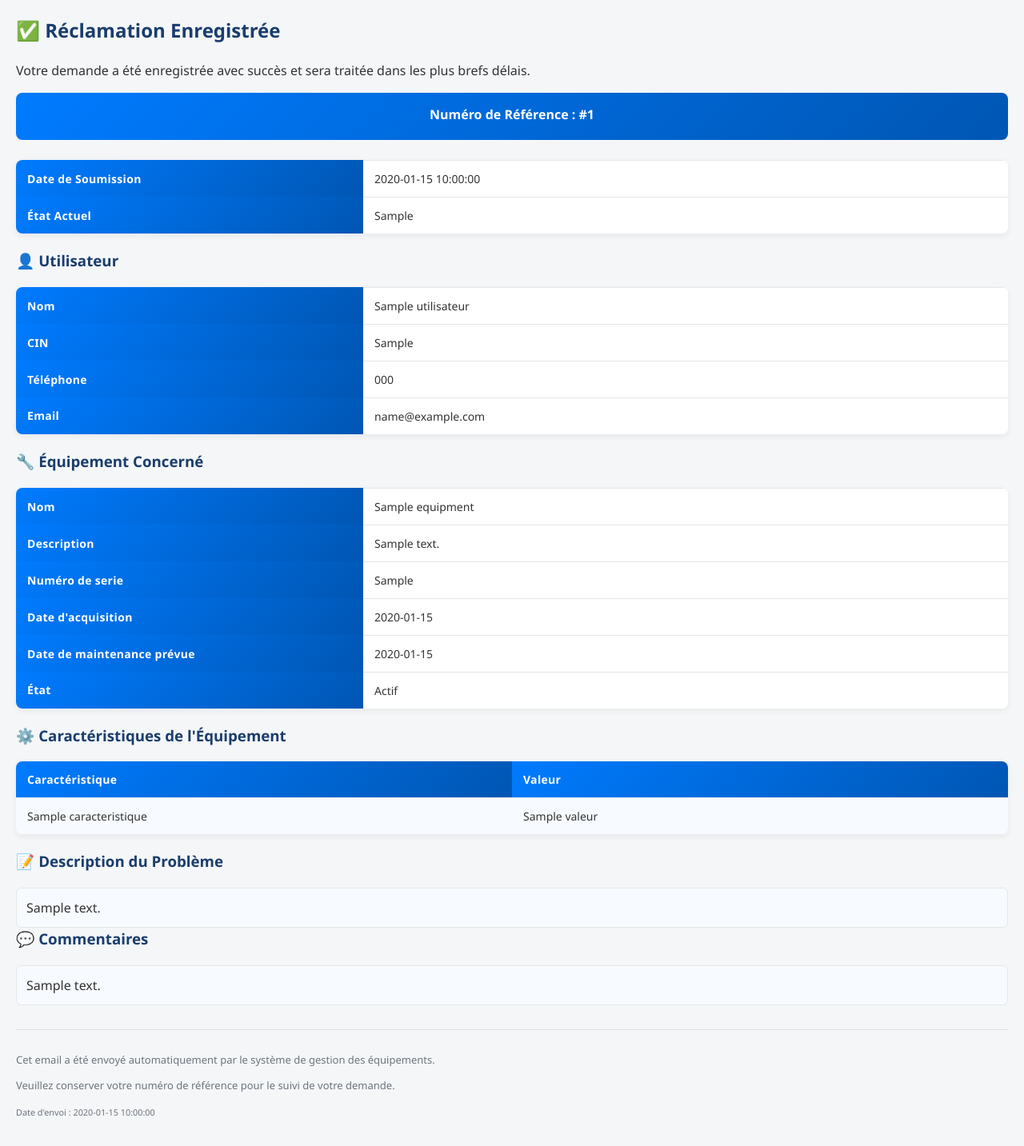
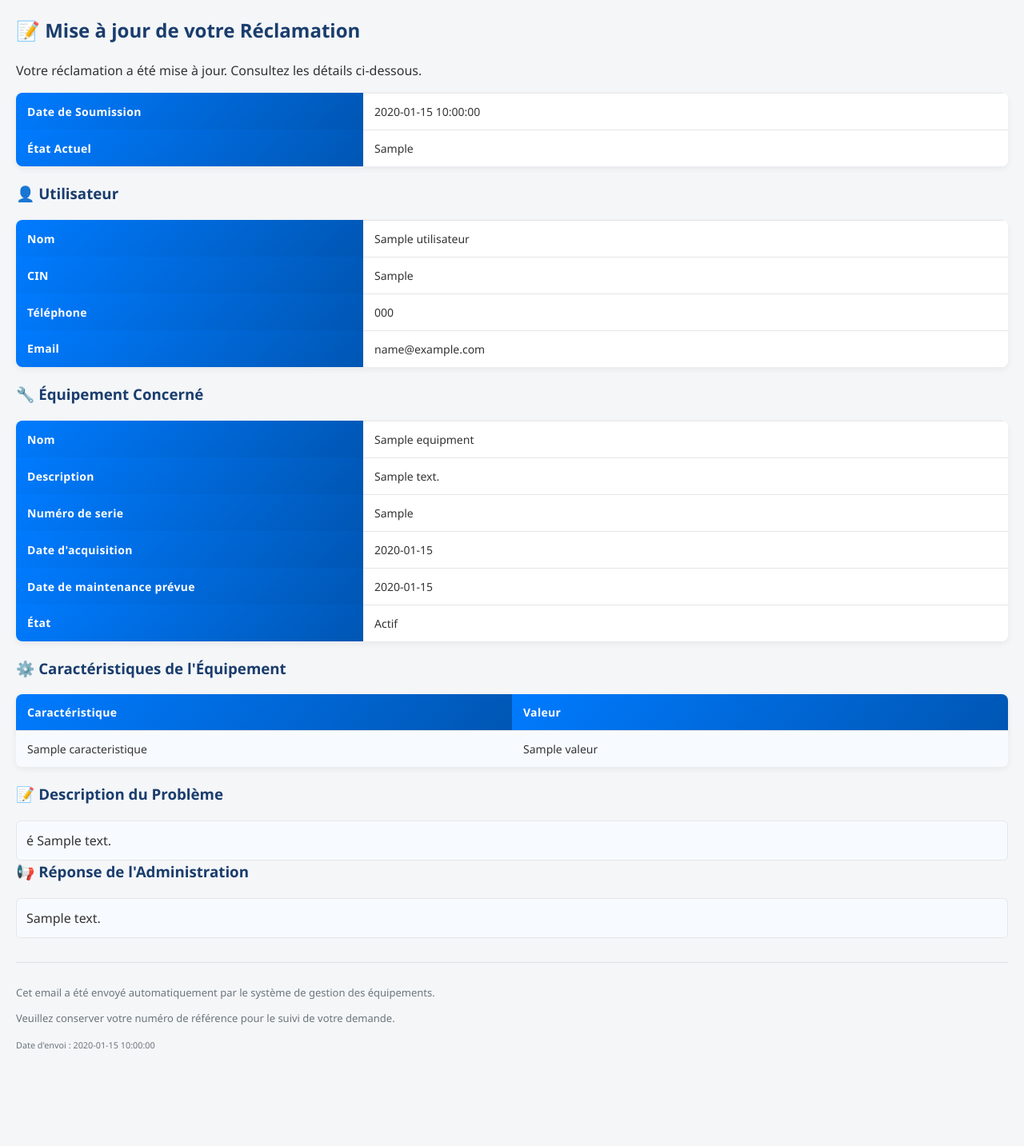
Before and after one commit to ayoub9595/pi-back, a Flask app: template templates/email_reclamation_users.html in a window 1280 px wide. Shown: the whole page at 80% size. After the commit the page ends 1311 px from the top, so only its background shows below. Run offline with Flask 3, Linux system fonts and the light colour scheme; tables that the repository leaves empty hold one stand-in row (values such as "Sample post"); the template is opened without the code that fills it: values that come from a table or form of the project are taken from there, most other values are stand-ins (such as "Sample title", 1, 10 or a date in 2020).

Commit message:
Change reclamation mail template

```diff
--- a/config.py
+++ b/config.py
@@ -7,11 +7,11 @@ load_dotenv()
 
 class Config:
     SECRET_KEY = os.getenv('SECRET_KEY', 'my_precious_secret_key')
-    SQLALCHEMY_DATABASE_URI = 'mysql+pymysql://root@localhost/parc_informatique'
+    SQLALCHEMY_DATABASE_URI = 'mysql+pymysql://root:root@localhost/parc_informatique'
     SQLALCHEMY_TRACK_MODIFICATIONS = False
 
     JWT_SECRET_KEY = os.getenv('JWT_SECRET_KEY', SECRET_KEY)
-    JWT_ACCESS_TOKEN_EXPIRES = timedelta(minutes=15)
+    JWT_ACCESS_TOKEN_EXPIRES = timedelta(hours=1)
     JWT_REFRESH_TOKEN_EXPIRES = timedelta(days=30)
     MAIL_SERVER = 'smtp.gmail.com'
     MAIL_PORT = 587
--- a/src/services/reclamation_service.py
+++ b/src/services/reclamation_service.py
@@ -1,11 +1,9 @@
 from datetime import datetime
 from sqlalchemy.exc import IntegrityError
 import logging
-
 from src.dao.affectation_dao import AffectationDAO
 from src.dao.equipment_dao import EquipmentDAO
 from src.dao.reclamation_dao import ReclamationDAO
-from src.dao.utilisateur_dao import UtilisateurDAO
 from src.models.equipment import Equipment
 from src.models.utilisateur import Utilisateur
 from src.services.email_service import EmailService
@@ -154,7 +152,6 @@ class ReclamationService:
                 EquipmentDAO.desactiver_equipement(updated.id_equipement)
                 AffectationDAO.supprimer_par_utilisateur_et_equipement(updated.id_utilisateur, updated.id_equipement)
 
-            # Notify user if the status changed
             if old_state != updated.etat_reclamation:
                 try:
                     if updated.etat_reclamation.lower() == 'acceptée':
--- a/templates/email_reclamation_users.html
+++ b/templates/email_reclamation_users.html
@@ -92,12 +92,36 @@
 </head>
 <body>
 
-<h2>✅ Réclamation Enregistrée</h2>
-<p>Votre demande a été enregistrée avec succès et sera traitée dans les plus brefs délais.</p>
+<h2>
+    {% if action == "creation" %}
+    ✅ Réclamation Enregistrée
+    {% elif action == "accepted" %}
+    ✅ Réclamation Acceptée
+    {% elif action == "rejected" %}
+    ❌ Réclamation Rejetée
+    {% elif action == "resolved" %}
+    🎉 Réclamation Résolue
+    {% else %}
+    📝 Mise à jour de votre Réclamation
+    {% endif %}
+</h2>
 
-<div class="reference-number">
-    <strong>Numéro de Référence : #{{ reclamation.id }}</strong>
-</div>
+<p>
+    {% if action == "creation" %}
+    Votre demande a été enregistrée avec succès et sera traitée dans les plus brefs délais.
+    {% elif action == "accepted" %}
+    Votre réclamation a été acceptée par l'administration.
+    Veuillez consulter la réponse ci-dessous.
+    {% elif action == "rejected" %}
+    Votre réclamation a été rejetée.
+    Veuillez consulter la raison ci-dessous.
+    {% elif action == "resolved" %}
+    Votre réclamation a été résolue avec succès 🎉.
+    {% else %}
+    Votre réclamation a été mise à jour. Consultez les détails ci-dessous.
+    {% endif %}
+</p>
+
 
 <table>
     <tr>
@@ -185,13 +209,13 @@
 
 {% if reclamation.description %}
 <h3>📝 Description du Problème</h3>
-<div class="description">
+<div class="description">é
     {{ reclamation.description }}
 </div>
 {% endif %}
 
 {% if reclamation.commentaire %}
-<h3>💬 Commentaires</h3>
+<h3>📢 Réponse de l'Administration</h3>
 <div class="description">
     {{ reclamation.commentaire }}
 </div>
```
